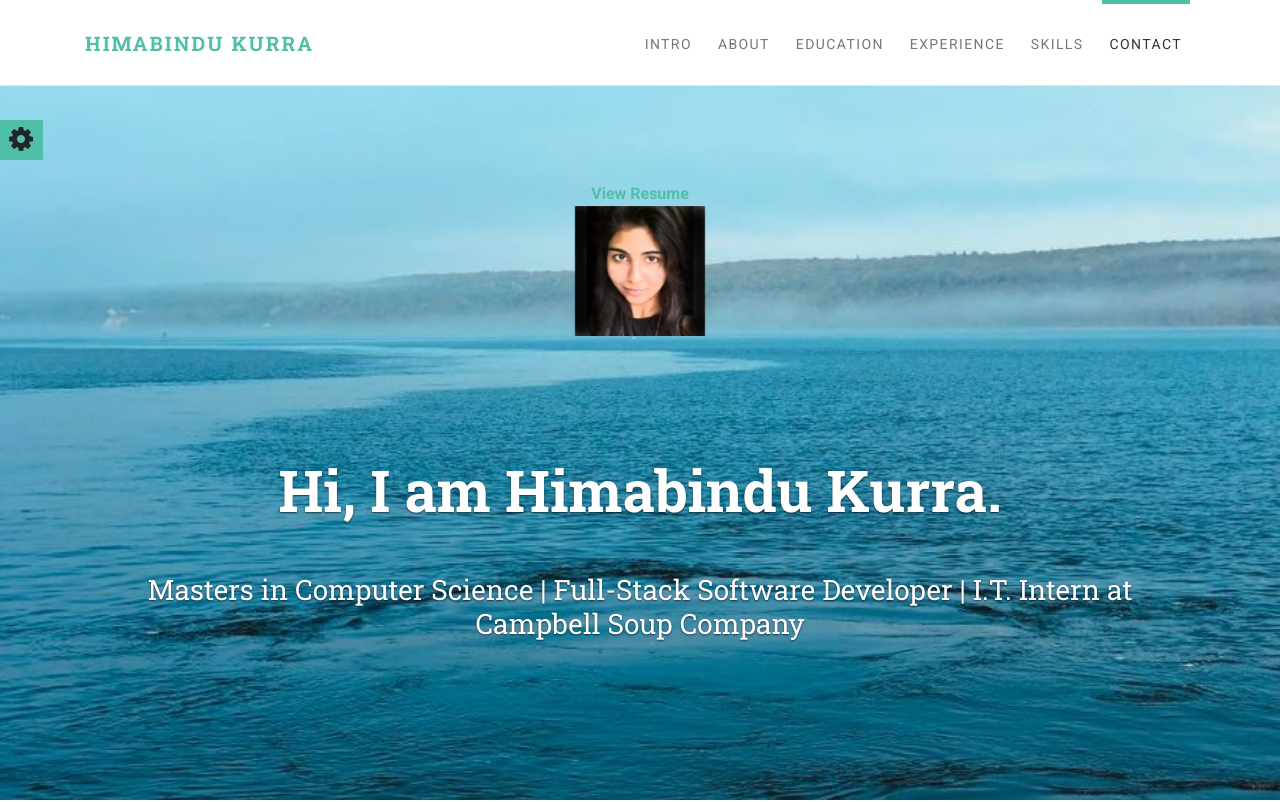
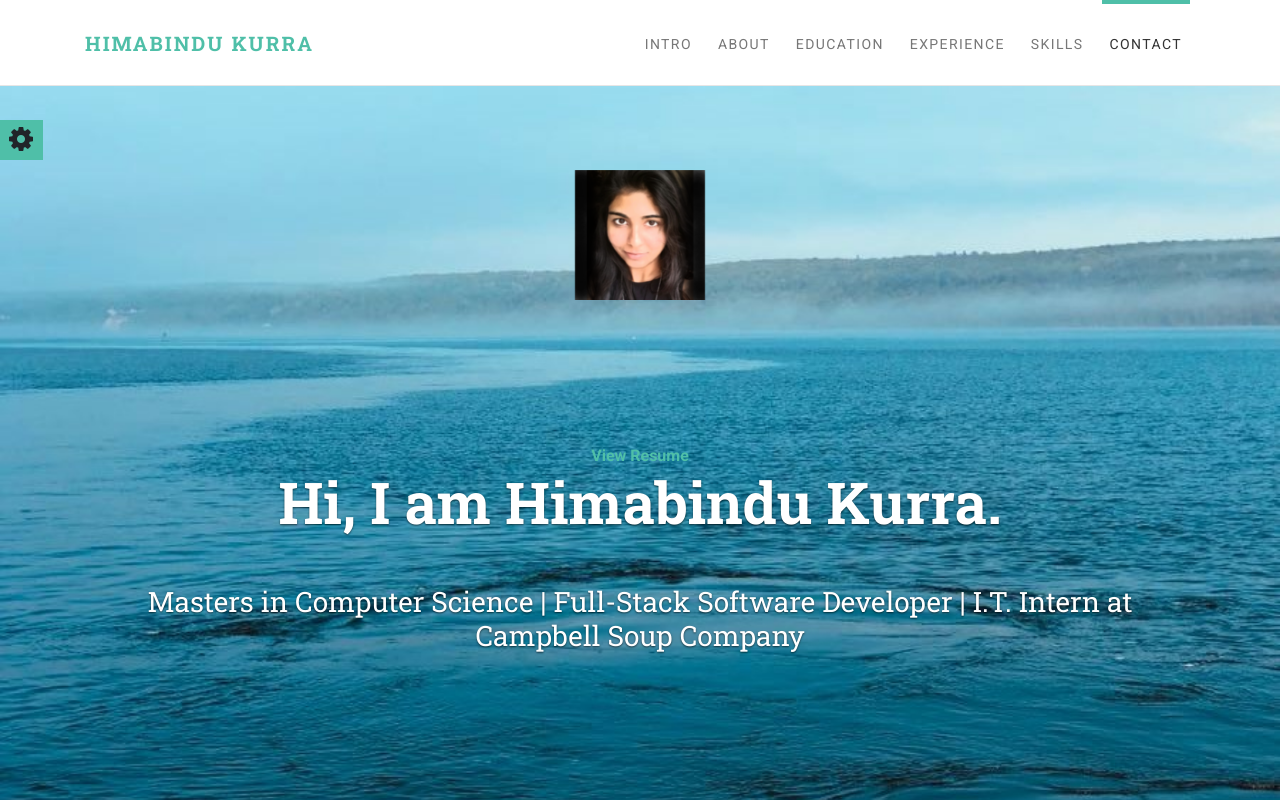
Before and after one commit to himabindukurra/himabindukurra.github.io, a plain HTML site: page index.html in a window 1280 px wide. Shown: the top 802 px of the page. Drawn offline with Linux system fonts and the light colour scheme.

Commit message:
Update index.html

```diff
--- a/index.html
+++ b/index.html
@@ -55,10 +55,12 @@
     <!-- Intro Image-->
     <section id="intro" style="background: url(img/home.jpeg) center center no-repeat; background-size: cover;" class="intro-section pb-2">
       <div class="container text-center">
-	 <a href="https://www.slideshare.net/HIMABINDUKURRA/himabindu-kurra-softwareengineerresume" download="HimabinduKurra_SoftwareEngineer_Resume.pdf" class="btn-rounded-white" target="_blank"><b>View Resume</a>
 
         <div data-animate="fadeInDown" class="logo"><img src="img/logo-big.png" alt="logo" width="130"></div>
-        <h1 data-animate="fadeInDown" class="text-shadow mb-5">Hi, I am Himabindu Kurra. </h1>
+	      <br>
+         <a color:"white" href="https://www.slideshare.net/HIMABINDUKURRA/himabindu-kurra-softwareengineerresume" download="HimabinduKurra_SoftwareEngineer_Resume.pdf" class="btn-rounded-white" target="_blank"><b>View Resume</a>
+
+	<h1 data-animate="fadeInDown" class="text-shadow mb-5">Hi, I am Himabindu Kurra. </h1>
         <p data-animate="slideInUp" class="h3 text-shadow text-400">Masters in Computer Science | Full-Stack Software Developer | I.T. Intern at Campbell Soup Company</p>
       	</div>
 	    </div>
```
